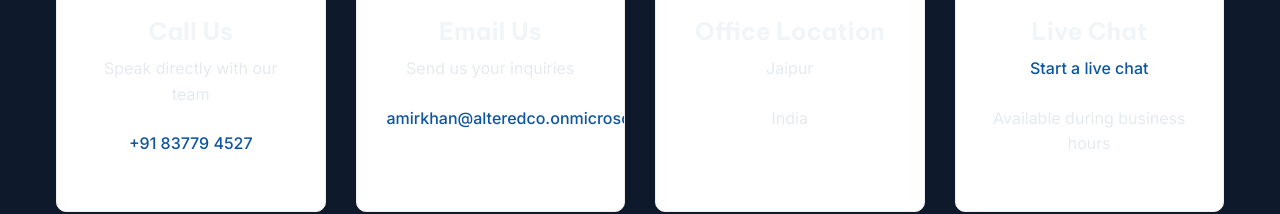
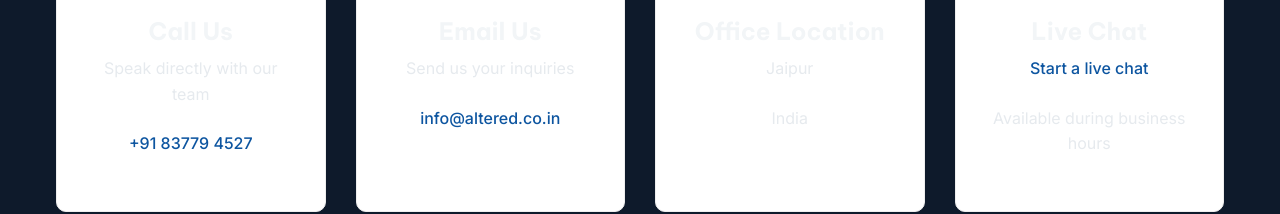
Before and after one commit to amireality/ALTD, a website: page public/contact.html in a window 1280 px wide. Shown: the part 1309-1523 px from the top of the page. Drawn offline with Linux system fonts and the light colour scheme; a web font is replaced by a local one.

Commit message:
Update contact info

```diff
--- a/public/contact.html
+++ b/public/contact.html
@@ -105,7 +105,7 @@
                     </div>
                     <h4>Email Us</h4>
                     <p>Send us your inquiries</p>
-                    <a href="mailto:amirkhan@alteredco.onmicrosoft.com">amirkhan@alteredco.onmicrosoft.com</a>
+                    <a href="mailto:info@altered.co.in">info@altered.co.in</a>
                 </div>
                 <div class="contact-info-card">
                     <div class="icon-box">
```
